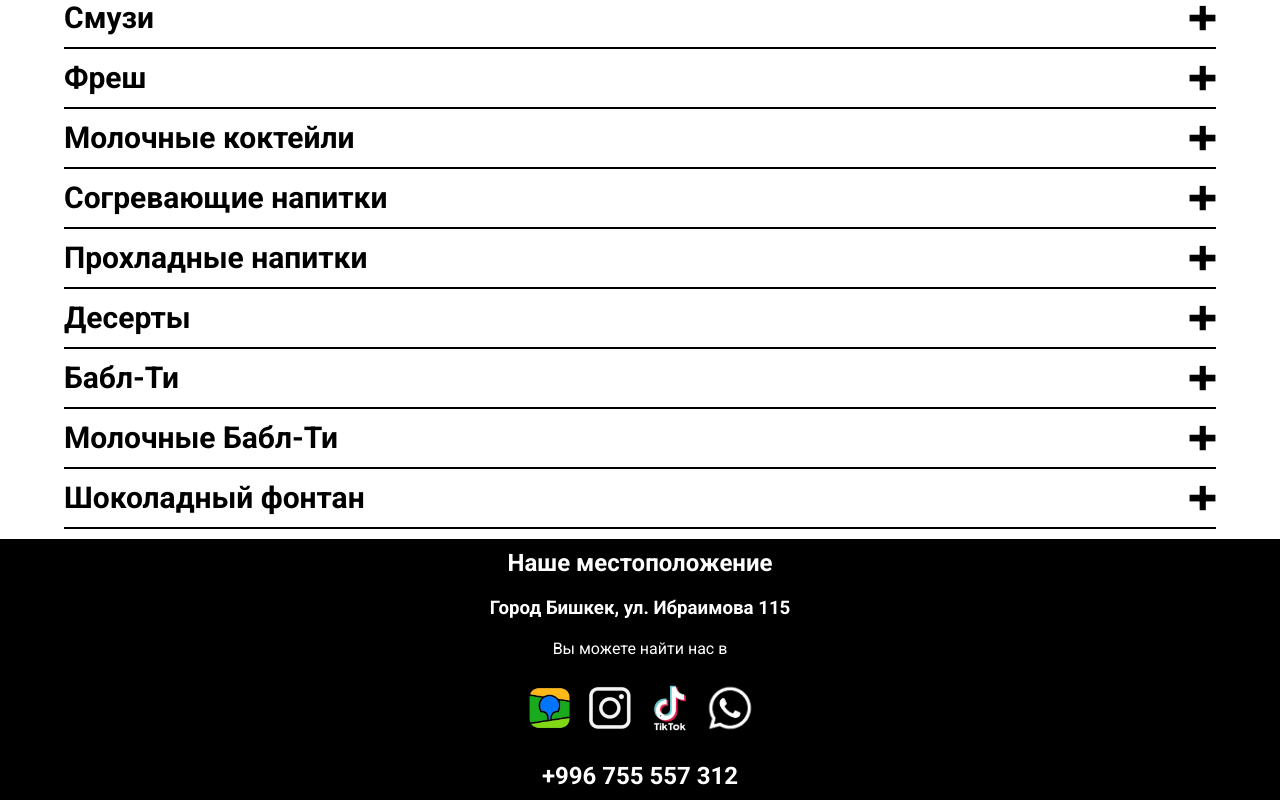
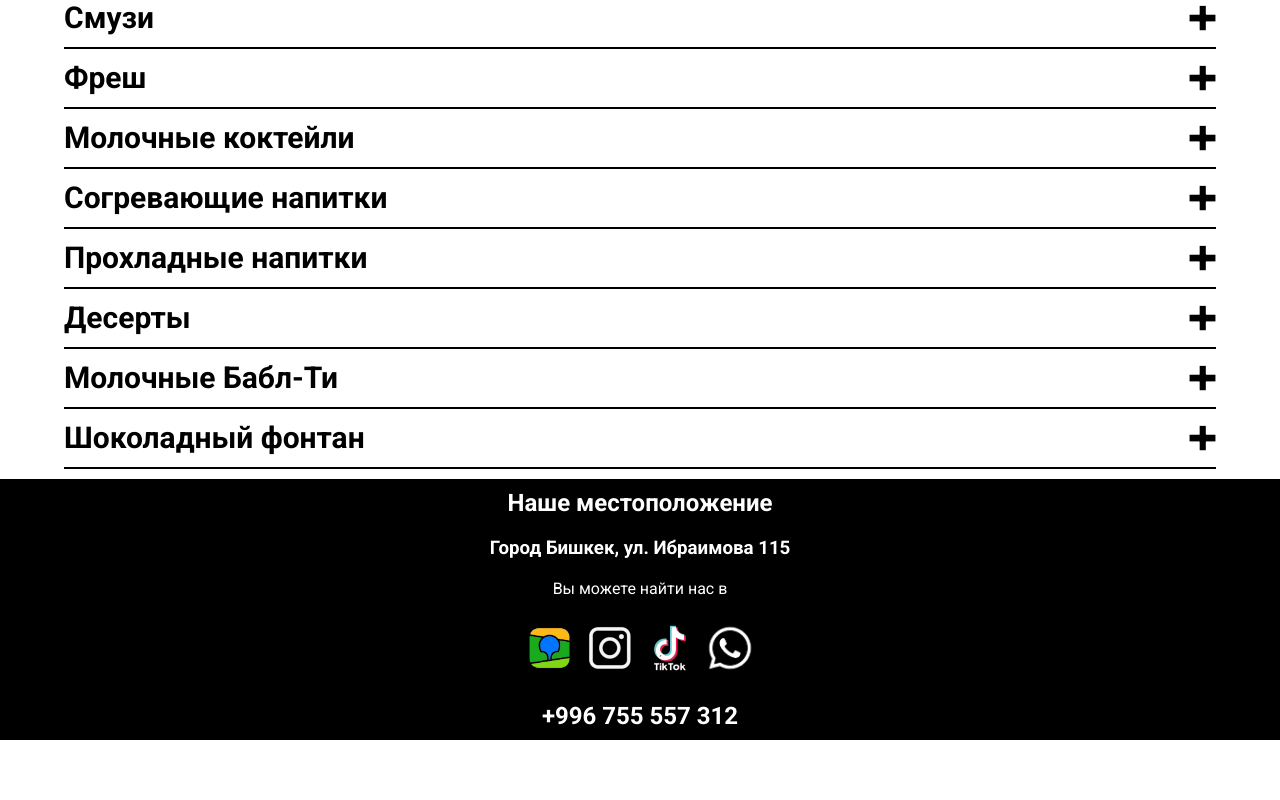
Before and after one commit to UrmatbekJS/MishkaCoffee, a React (Vite) app: page / in a window 1280 px wide. Shown: the part 2142-2942 px from the top of the page. After the commit the page ends 2882 px from the top, so only its background shows below. Built offline with nearby package versions, Linux system fonts and the light colour scheme.

Commit message:
delete:bubbletea

```diff
--- a/src/components/data/bubbleTea.js
+++ /dev/null
@@ -1,32 +0,0 @@
-export const bubbleTea = [
-  {
-    id: 1,
-    name: "Белый персик",
-    price: 230,
-  },
-  {
-    id: 2,
-    name: "Манго-Маракуйя",
-    price: 230,
-  },
-  {
-    id: 3,
-    name: "Молочный",
-    price: 230,
-  },
-  {
-    id: 4,
-    name: "Личи",
-    price: 230,
-  },
-  {
-    id: 5,
-    name: "Яблоко-Киви",
-    price: 230,
-  },
-  {
-    id: 6,
-    name: "Малина-Земляника",
-    price: 230,
-  },
-];
--- a/src/components/data/coldDrinks.js
+++ b/src/components/data/coldDrinks.js
@@ -1,37 +1,44 @@
 export const coldDrinks = [
   {
     id: 1,
-    name: "Coca-Cola, Sprite, Fanta (0,33ml)",
+    name: "Coca-Cola, Sprite, Fanta",
+    volume: "0.33л",
     price: 90,
   },
   {
     id: 2,
-    name: "Легенда 0,5мл",
+    name: "Легенда",
+    volume: "0.5л",
     price: 60,
   },
   {
     id: 3,
-    name: "Легенда 1л",
+    name: "Легенда",
+    volume: "1л",
     price: 70,
   },
   {
     id: 4,
-    name: "Соки Rich стекло 0,2мл",
+    name: "Соки Rich стекло",
+    volume: "0.2л",
     price: 90,
   },
   {
     id: 5,
-    name: "Соки Rich 1л",
+    name: "Соки Rich",
+    volume: "1л",
     price: 260,
   },
   {
     id: 6,
-    name: "Redbulle 0,25мл",
+    name: "Redbulle",
+    volume: "0.25л",
     price: 240,
   },
   {
     id: 7,
-    name: "Borjomi 0,75мл",
+    name: "Borjomi",
+    volume: "0.75",
     price: 200,
   },
 ];
--- a/src/components/data/fruitTea.js
+++ b/src/components/data/fruitTea.js
@@ -2,73 +2,73 @@ export const fruitTea = [
   {
     id: 1,
     name: "Манго-Маракуя",
-    volume: "0.5/0.7",
+    volume: "0.5/0.7л",
     price: "250/280",
   },
   {
     id: 2,
     name: "Ананас-Маракуя",
-    volume: "0.5/0.7",
+    volume: "0.5/0.7л",
     price: "250/280",
   },
   {
     id: 3,
     name: "Персик-Личи",
-    volume: "0.5/0.7",
+    volume: "0.5/0.7л",
     price: "250/280",
   },
   {
     id: 4,
     name: "Клубника-Личи",
-    volume: "0.5/0.7",
+    volume: "0.5/0.7л",
     price: "250/280",
   },
   {
     id: 5,
     name: "Виноград-Голубика",
-    volume: "0.5/0.7",
+    volume: "0.5/0.7л",
     price: "250/280",
   },
   {
     id: 6,
     name: "Ананас-Киви",
-    volume: "0.5/0.7",
+    volume: "0.5/0.7л",
     price: "250/280",
   },
   {
     id: 6,
     name: "Ананас-Киви",
-    volume: "0.5/0.7",
+    volume: "0.5/0.7л",
     price: "250/280",
   },
   {
     id: 7,
     name: "Brown Sugar",
-    volume: "0.5/0.7",
+    volume: "0.5/0.7л",
     price: "250/280",
   },
   {
     id: 8,
     name: "Малина-Ананас",
-    volume: "0.5/0.7",
+    volume: "0.5/0.7л",
     price: "250/280",
   },
   {
     id: 9,
     name: "Сливочная клубника",
-    volume: "0.5/0.7",
+    volume: "0.5/0.7л",
     price: "250/280",
   },
   {
     id: 10,
     name: "Ред Драгон",
-    volume: "0.5/0.7",
+    volume: "0.5/0.7л",
     price: "250/280",
   },
   {
     id: 11,
     name: "Грин Драгон",
-    volume: "0.5/0.7",
+    volume: "0.5/0.7л",
     price: "250/280",
   },
 ];
--- a/src/components/data/milkBubbleTea.js
+++ b/src/components/data/milkBubbleTea.js
@@ -2,37 +2,37 @@ export const milkBubbleTea = [
   {
     id: 1,
     name: "Орео",
-    volume: "0.5/0.7",
+    volume: "0.5/0.7л",
     price: "250/280",
   },
   {
     id: 2,
     name: "Молочный манго",
-    volume: "0.5/0.7",
+    volume: "0.5/0.7л",
     price: "250/280",
   },
   {
     id: 3,
     name: "Кофе с шоколадом",
-    volume: "0.5/0.7",
+    volume: "0.5/0.7л",
     price: "250/280",
   },
   {
     id: 4,
     name: "Свит ям",
-    volume: "0.5/0.7",
+    volume: "0.5/0.7л",
     price: "250/280",
   },
   {
     id: 5,
     name: "Матча",
-    volume: "0.5/0.7",
+    volume: "0.5/0.7л",
     price: "250/280",
   },
   {
     id: 6,
     name: "Таро",
-    volume: "0.5/0.7",
+    volume: "0.5/0.7л",
     price: "250/280",
   },
 ];
--- a/src/components/structure/MenuComponent/index.jsx
+++ b/src/components/structure/MenuComponent/index.jsx
@@ -11,7 +11,6 @@ import { coldDrinks } from "../../data/coldDrinks";
 import { desserts } from "../../data/desserts";
 import { chocolateFountain } from "../../data/chocolateFountain";
 import MainAccordion from "./MainAccordion";
-import { bubbleTea } from "../../data/bubbleTea";
 import { milkBubbleTea } from "../../data/milkBubbleTea";
 import { fruitTea } from "../../data/fruitTea";
 
@@ -31,7 +30,6 @@ const MenuComponent = () => {
     { sectionDescription: "Согревающие напитки", data: hotDrinks },
     { sectionDescription: "Прохладные напитки", data: coldDrinks },
     { sectionDescription: "Десерты", data: desserts },
-    { sectionDescription: "Бабл-Ти", data: bubbleTea },
     { sectionDescription: "Молочные Бабл-Ти", data: milkBubbleTea },
     { sectionDescription: "Шоколадный фонтан", data: chocolateFountain },
   ];
```
